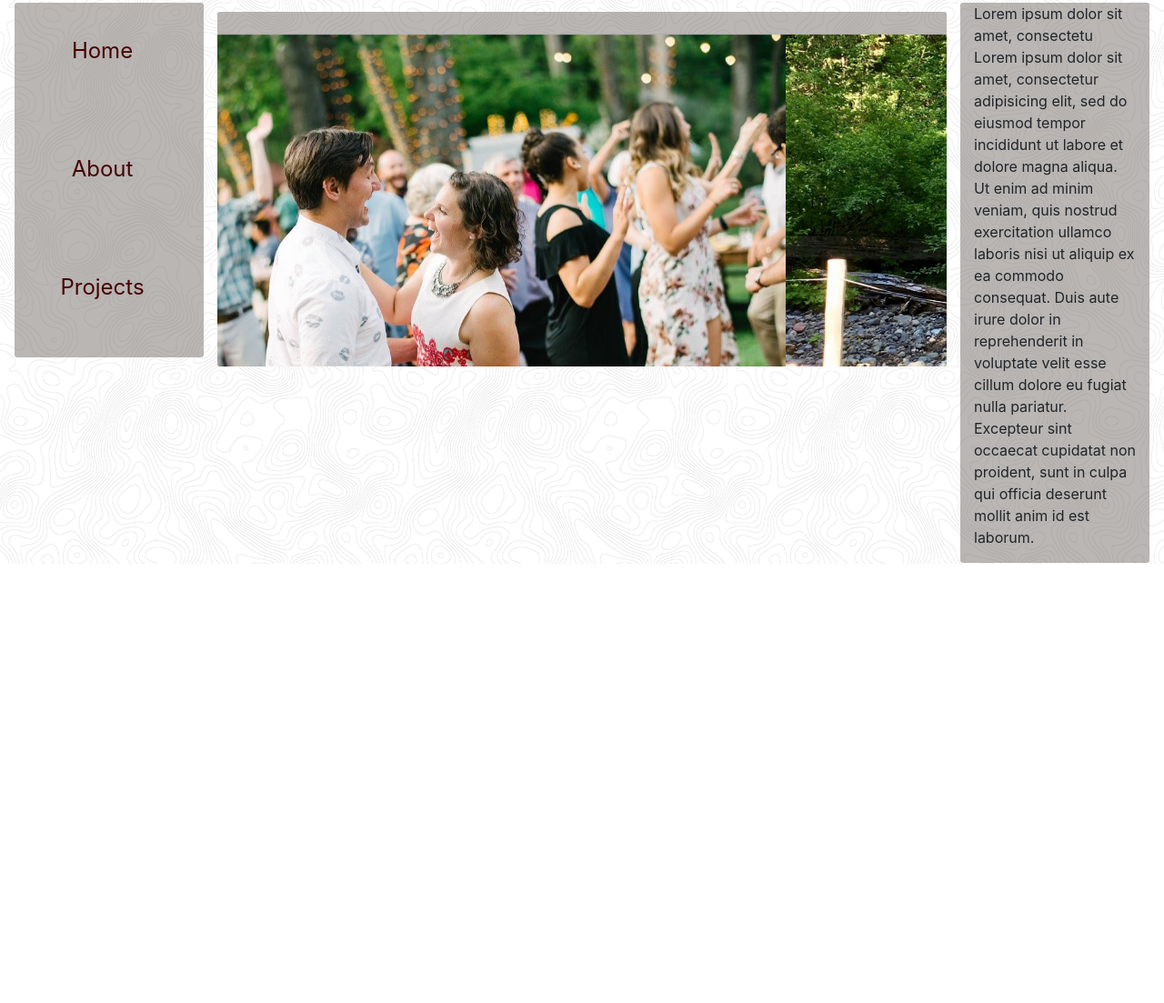
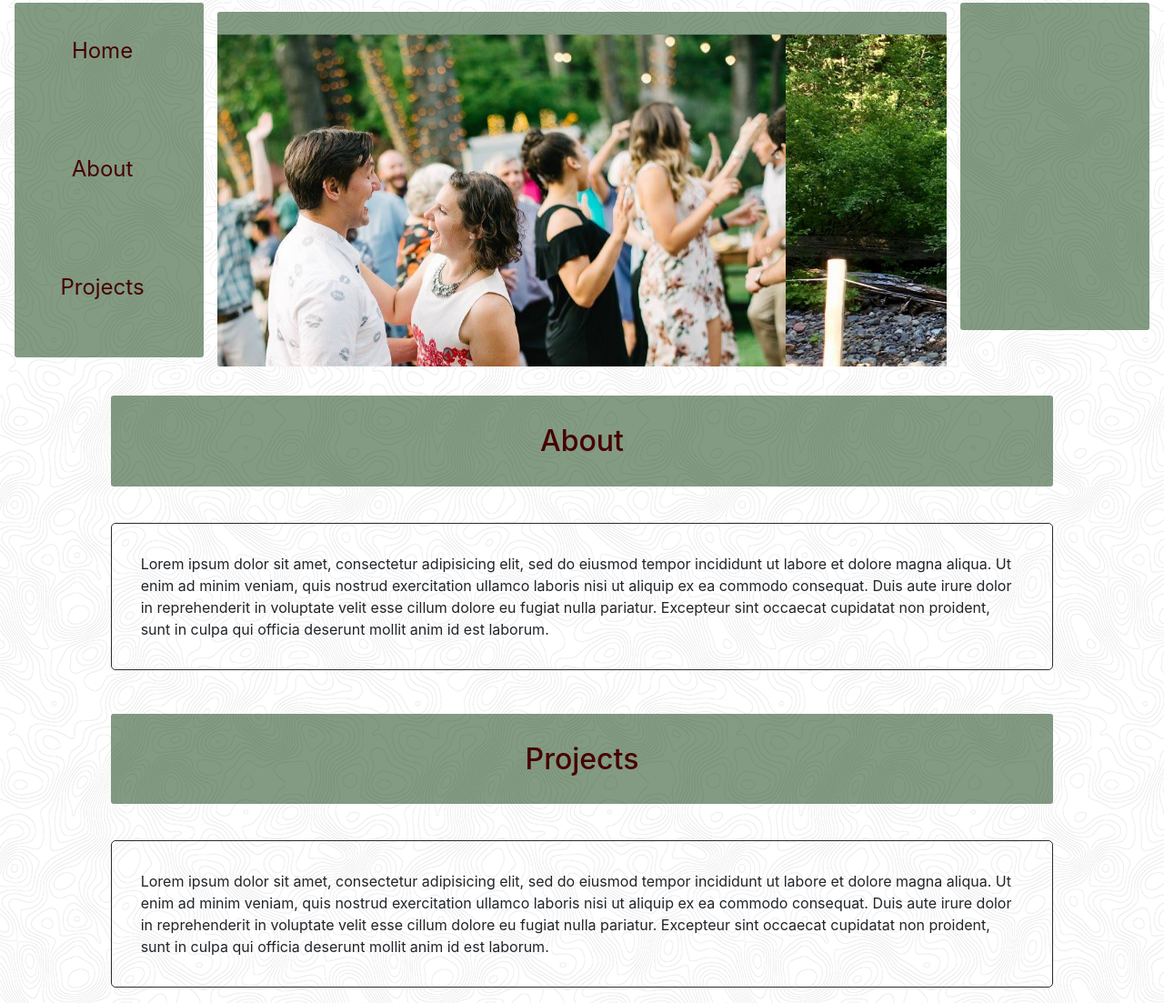
Before and after one commit to GuitarOTronic/PersonalSite, a plain HTML site: page index.html in a window 1280 px wide. Shown: the part 492-1595 px from the top of the page at 91% size. Before the commit the page ends 1112 px from the top, so only its background shows below. Drawn offline with nearby package versions, Linux system fonts and the light colour scheme.

Commit message:
added about and projects sections

```diff
--- a/index.html
+++ b/index.html
@@ -48,9 +48,32 @@
         </div>
 <!-- buffer?  -->
         <div class="buff col-2">
-          <p>Lorem ipsum dolor sit amet, consectetu Lorem ipsum dolor sit amet, consectetur adipisicing elit, sed do eiusmod tempor incididunt ut labore et dolore magna aliqua. Ut enim ad minim veniam, quis nostrud exercitation ullamco laboris nisi ut aliquip ex ea commodo consequat. Duis aute irure dolor in reprehenderit in voluptate velit esse cillum dolore eu fugiat nulla pariatur. Excepteur sint occaecat cupidatat non proident, sunt in culpa qui officia deserunt mollit anim id est laborum.</p>
+          <!-- <p>Lorem ipsum dolor sit amet, consectetu Lorem ipsum dolor sit amet, consectetur adipisicing elit, sed do eiusmod tempor incididunt ut labore et dolore magna aliqua. Ut enim ad minim veniam, quis nostrud exercitation ullamco laboris nisi ut aliquip ex ea commodo consequat. Duis aute irure dolor in reprehenderit in voluptate velit esse cillum dolore eu fugiat nulla pariatur. Excepteur sint occaecat cupidatat non proident, sunt in culpa qui officia deserunt mollit anim id est laborum.</p> -->
         </div>
       </div>
+<!-- About -->
+
+      <div class="row  padUp ">
+        <div class="col-10 about center">
+          <div class="buff  center">
+            <h2>About</h2>
+          </div>
+          <p>Lorem ipsum dolor sit amet, consectetur adipisicing elit, sed do eiusmod tempor incididunt ut labore et dolore magna aliqua. Ut enim ad minim veniam, quis nostrud exercitation ullamco laboris nisi ut aliquip ex ea commodo consequat. Duis aute irure dolor in reprehenderit in voluptate velit esse cillum dolore eu fugiat nulla pariatur. Excepteur sint occaecat cupidatat non proident, sunt in culpa qui officia deserunt mollit anim id est laborum.</p>
+        </div>
+      </div>
+
+
+<!-- Projects -->
+
+      <div class="row  padUp ">
+        <div class="col-10 about center">
+          <div class="buff  center">
+            <h2>Projects</h2>
+          </div>
+          <p>Lorem ipsum dolor sit amet, consectetur adipisicing elit, sed do eiusmod tempor incididunt ut labore et dolore magna aliqua. Ut enim ad minim veniam, quis nostrud exercitation ullamco laboris nisi ut aliquip ex ea commodo consequat. Duis aute irure dolor in reprehenderit in voluptate velit esse cillum dolore eu fugiat nulla pariatur. Excepteur sint occaecat cupidatat non proident, sunt in culpa qui officia deserunt mollit anim id est laborum.</p>
+        </div>
+      </div>
+
 <!-- Footer -->
       <div class="row">
         <footer class="col">
--- a/styles/main.css
+++ b/styles/main.css
@@ -34,7 +34,8 @@ nav {
 
   font-size: 1.5rem;
   text-decoration: none;
-  background:rgba(117, 110, 107, 0.5);
+  /*background:rgba(117, 110, 107, 0.5);*/
+ background-color:rgba(8, 56, 9, 0.5);
   height: 390px;
   border-radius: 3px;
 }
@@ -47,12 +48,12 @@ a:link {
   padding-bottom: 1.5rem;
 }
 a:hover {
-    background-color: lightgreen;
+    background-color:rgba(8, 56, 9, 0.5);
     border-radius: 50%;
     padding-top:1.5rem;
 }
 a:visited {
-  color:#6290d5;
+  color:darkgreen;
 }
 /*@media (min-width:420) {
     .splash{
@@ -62,15 +63,15 @@ a:visited {
 .carousel {
 
    height:390px;
-   background-color:rgba(117, 110, 107, 0.5);
+   background-color:rgba(8, 56, 9, 0.5);
    margin-top:10px;
    overflow: hidden;
    border-radius: 3px;
 }
 
-img.cat {
+/*img.cat {
   bottom: 200px;
-}
+}*/
 .carousel  img{
   position: relative;
   top:25px;
@@ -84,6 +85,25 @@ img.cat {
   margin: auto 0;
 }
 .buff{
-  background-color:rgba(117, 110, 107, 0.5);
+  /*background-color:rgba(117, 110, 107, 0.5);*/
+   background-color:rgba(8, 56, 9, 0.5);
   border-radius: 3px;
+  margin-bottom: 2.5rem;
 }
+h2{
+  padding: 2rem 0;
+  text-align: center;
+  color: #460002;
+}
+.about {
+
+  border-radius: 5px;
+  /*height: 7rem;*/
+  /*background-color:rgba(8, 56, 9, 0.5);*/
+}
+.about p{
+  margin-top: 1rem;
+  padding: 2rem;
+  border: 1px solid #2d2d2d;
+  border-radius: 5px;
+}
```
